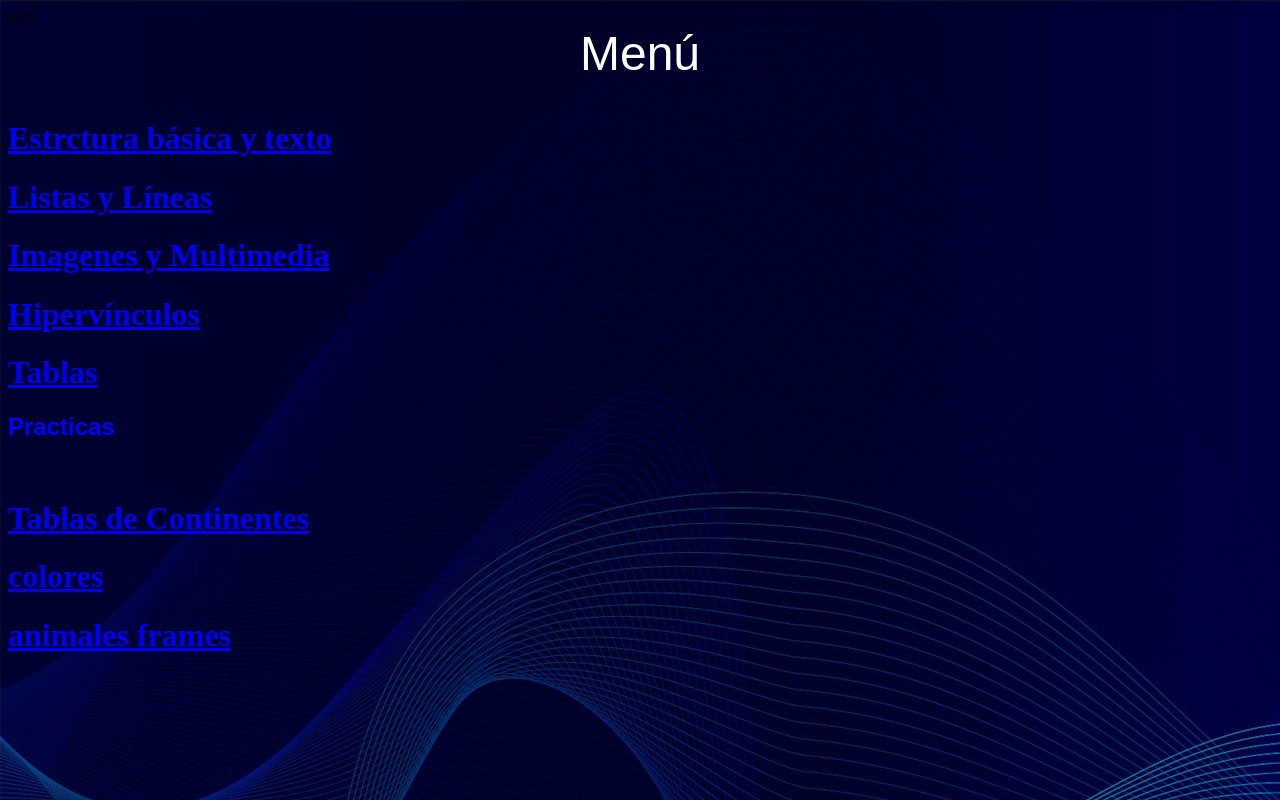
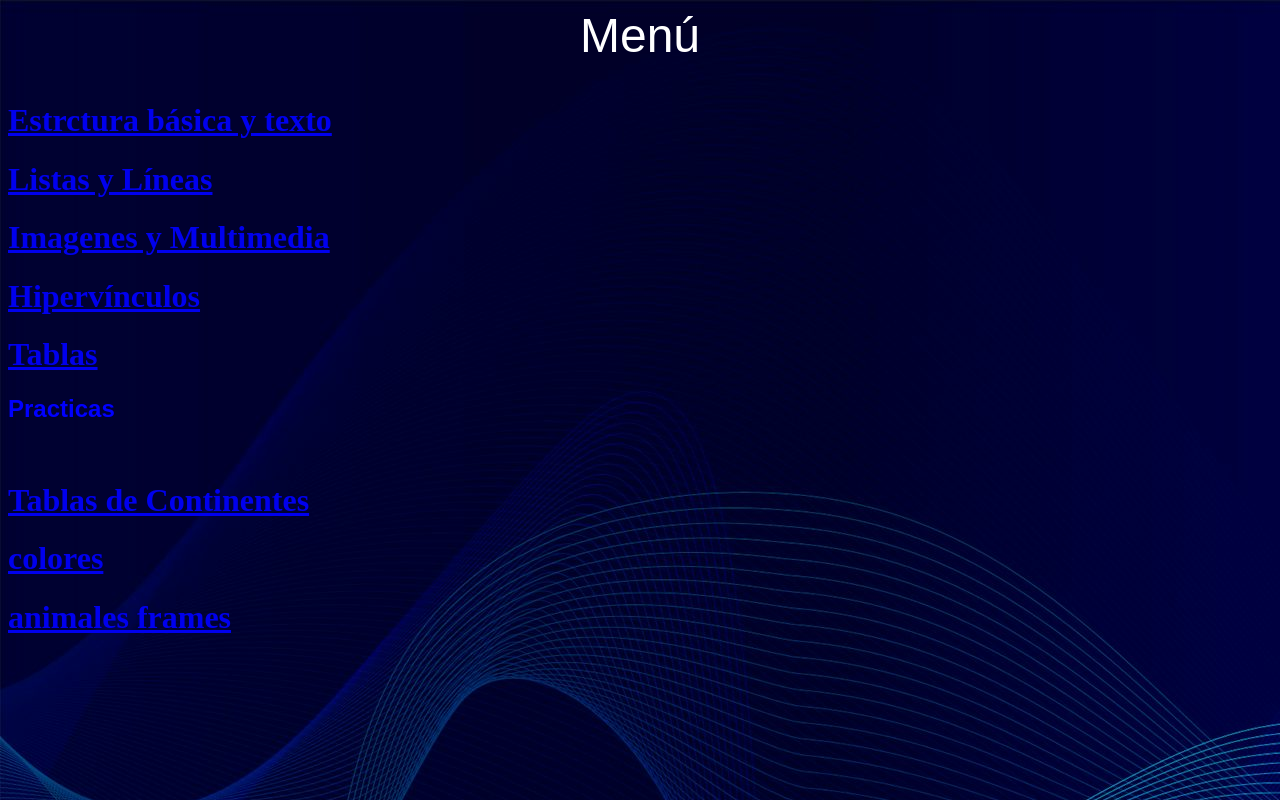
Before and after one commit to eduard00911/web2, a plain HTML site: page index.html in a window 1280 px wide. Drawn offline with Linux system fonts and the light colour scheme.

Commit message:
Update index.html

```diff
--- a/index.html
+++ b/index.html
@@ -1,6 +1,5 @@
 <html>
 <head><tittle>
-web
 <font color="#ffffff" size="8" face="Arial"><center>Men&uacute</center></font></tittle></head>
 <body background="play.png"><br>
       <a>
```
